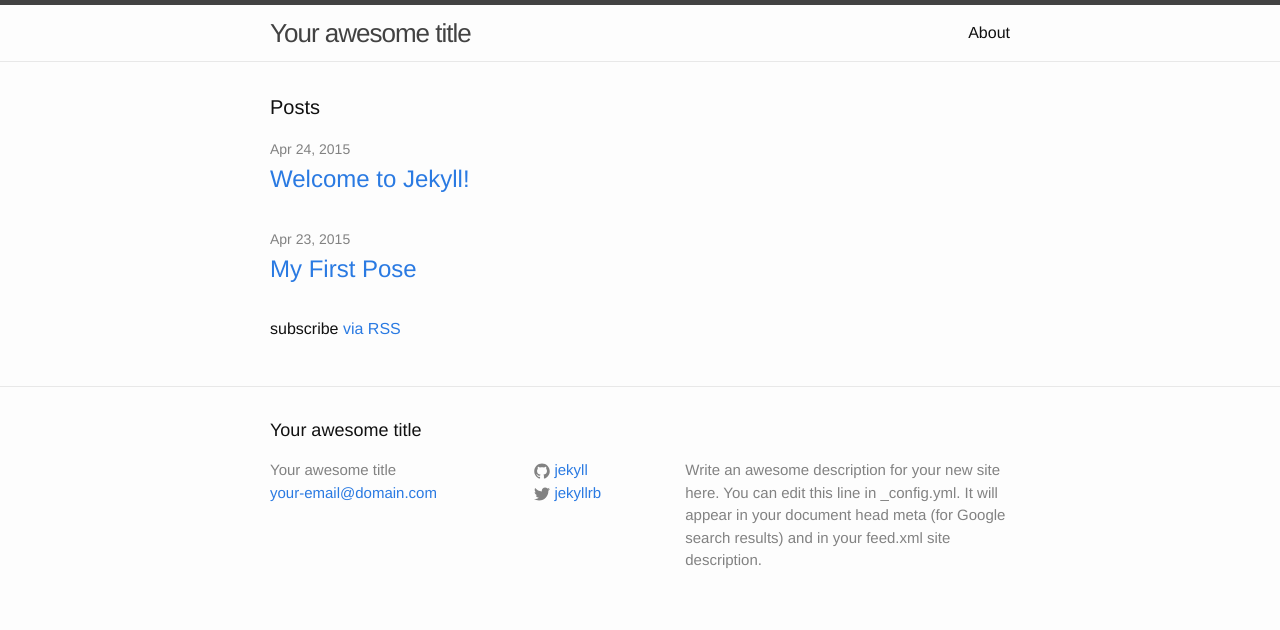
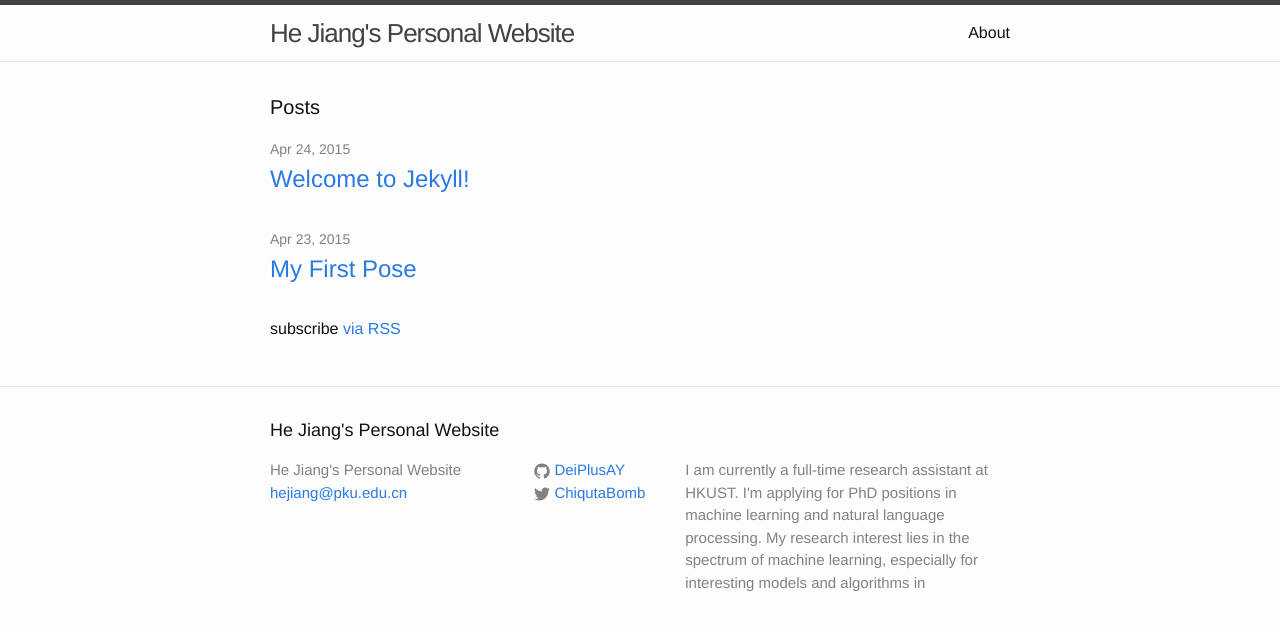
Before and after one commit to DeiPlusAY/deiplusay.github.com, a Jekyll site: the page built from index.html, in a window 1280 px wide. Shown: the top 630 px of the page. Built offline with Jekyll 4.4.1, drawn with Linux system fonts in a browser that asks for light colours.

Commit message:
front page

```diff
--- a/_config.yml
+++ b/_config.yml
@@ -1,14 +1,16 @@
 # Site settings
-title: Your awesome title
-email: your-email@domain.com
+title: He Jiang's Personal Website
+email: hejiang@pku.edu.cn
 description: > # this means to ignore newlines until "baseurl:"
-  Write an awesome description for your new site here. You can edit this
-  line in _config.yml. It will appear in your document head meta (for
-  Google search results) and in your feed.xml site description.
+  I am currently a full-time research assistant at HKUST.
+  I'm applying for PhD positions in machine learning and natural
+  language processing. My research interest lies in the spectrum
+  of machine learning, especially for interesting models and
+  algorithms in
 baseurl: "" # the subpath of your site, e.g. /blog/
-url: "http://yourdomain.com" # the base hostname & protocol for your site
-twitter_username: jekyllrb
-github_username:  jekyll
+url: "http://hejiang.space" # the base hostname & protocol for your site
+twitter_username: ChiqutaBomb
+github_username:  DeiPlusAY
 
 # Build settings
 markdown: kramdown
```
